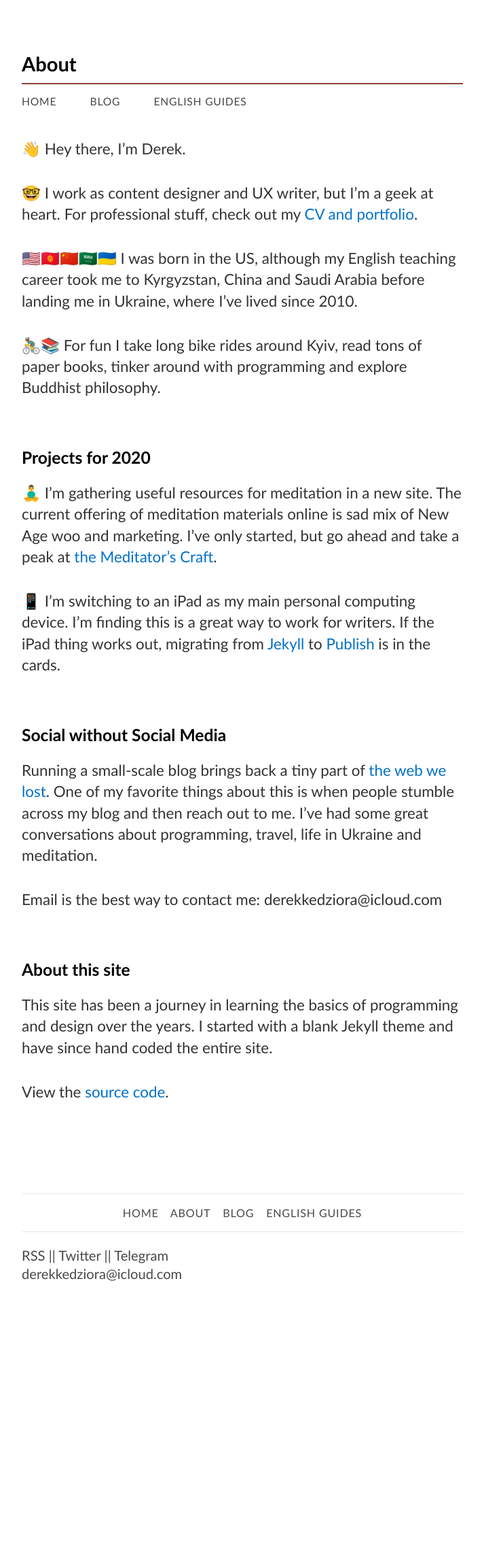
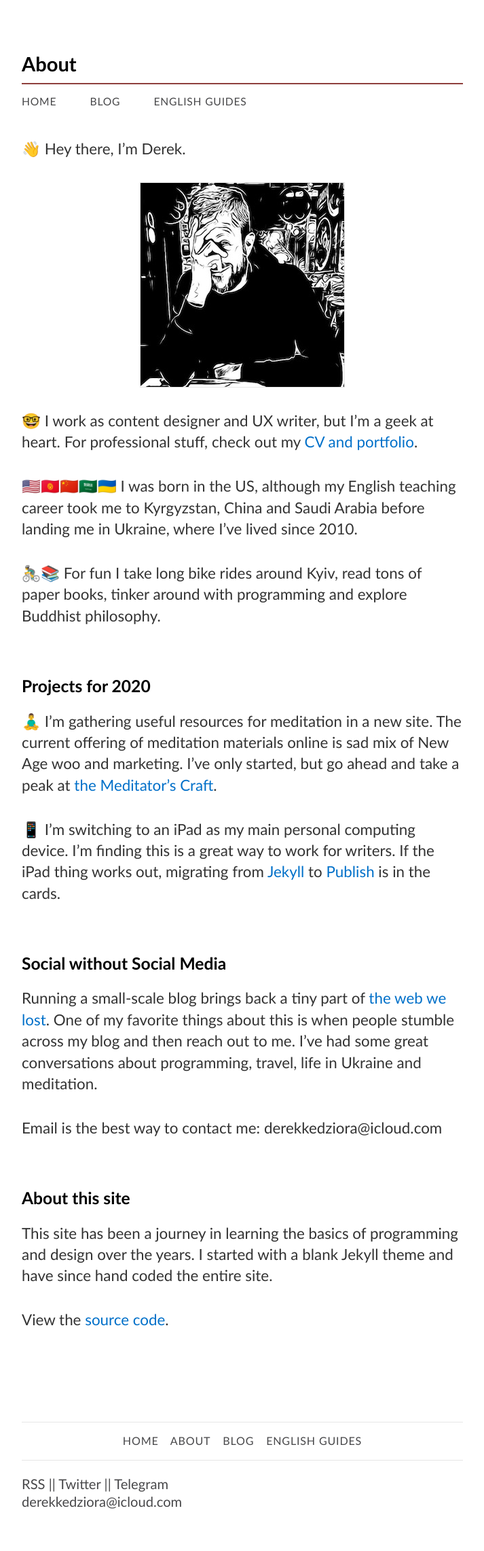
Before and after one commit to parcuri/derekkedziora.com, a Jekyll site: the page built from _pages/about.md, in a window 1280 px wide. Shown: the whole page at 68% size, without its empty margins (283-996 px from the left). Built offline with Jekyll 4.4.1, drawn with Linux system fonts in a browser that asks for light colours; before the commit the page ends 1945 px from its top, so only the background shows below that.

Commit message:
image added

```diff
--- a/_pages/about.md
+++ b/_pages/about.md
@@ -6,6 +6,10 @@ permalink: /about
 ---
 
 👋 Hey there, I’m Derek.
+
+![this almost looks like me](/static/derek.jpg)
+
+
 
 🤓 I work as content designer and UX writer, but I’m a geek at heart. For professional stuff, check out my [CV and portfolio](/portfolio).
 
```
Also changed, not shown: static/derek.jpg (added).
